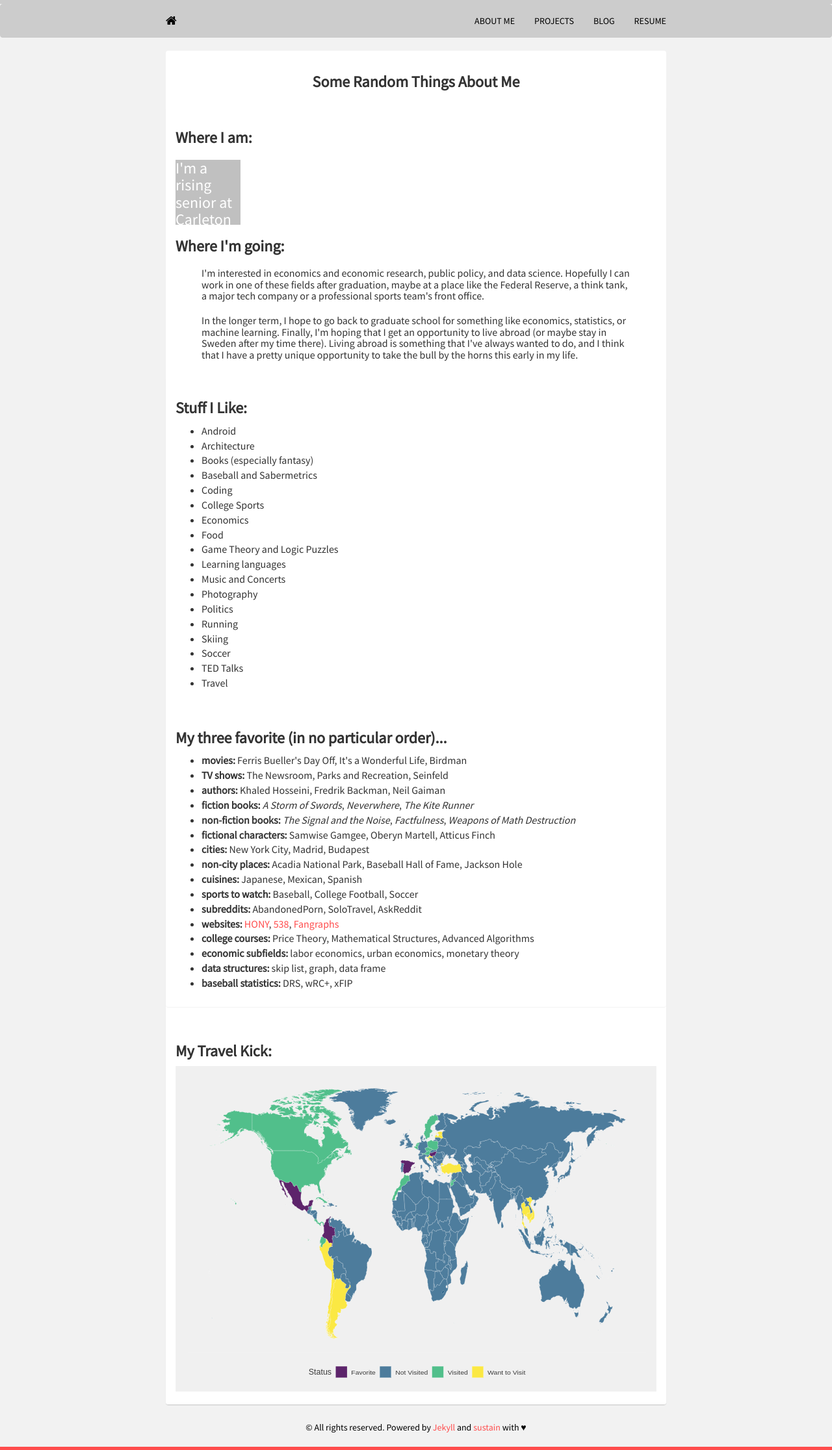
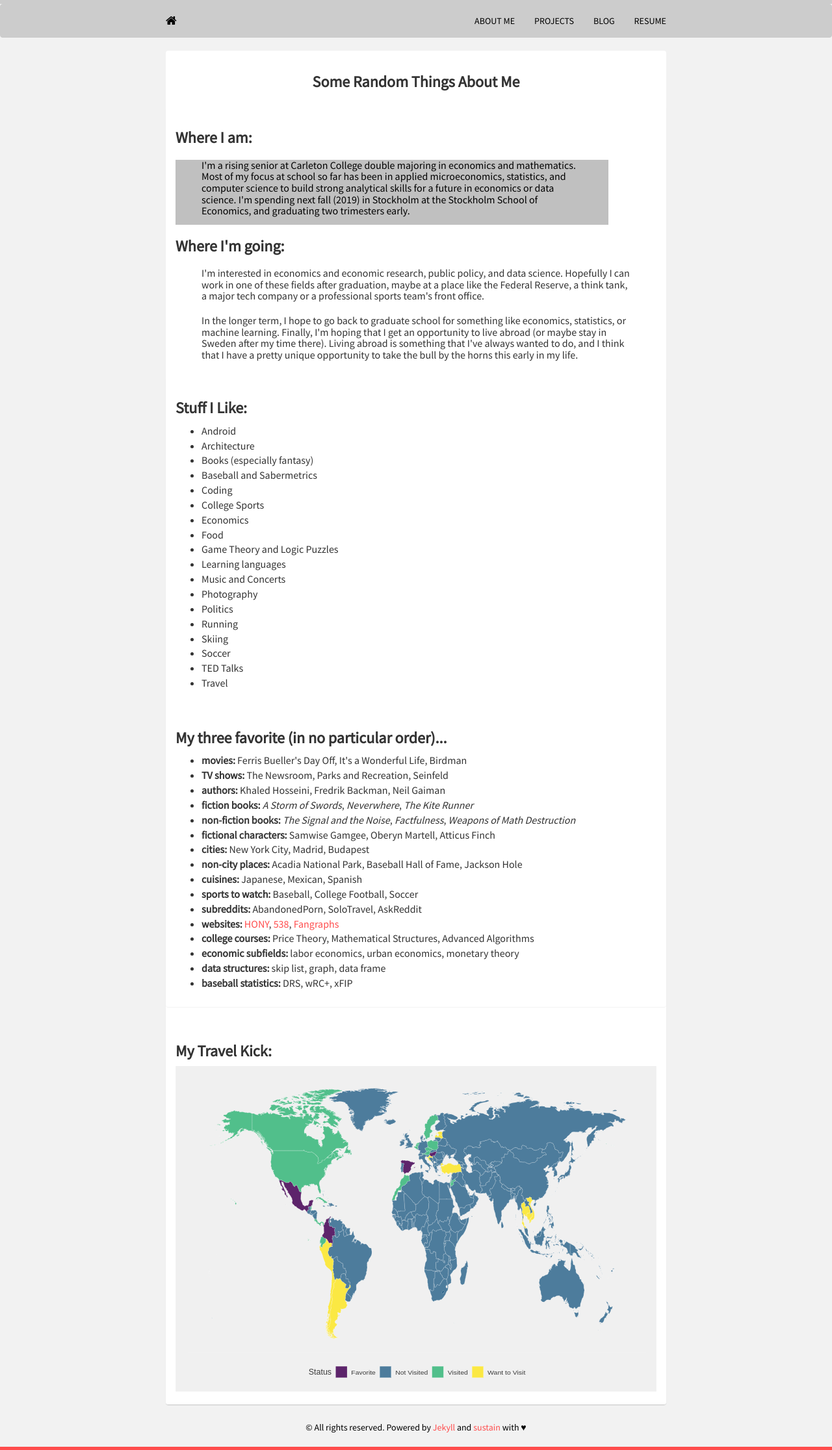
Before and after one commit to mrkaye97/mrkaye97.github.io, a Jekyll site: the page built from about.html, in a window 1280 px wide. Shown: the whole page at 65% size. Built offline with Jekyll 4.4.1, drawn with Linux system fonts in a browser that asks for light colours; nearby versions of some CDN libraries.

Commit message:
Update about.html

```diff
--- a/about.html
+++ b/about.html
@@ -29,10 +29,10 @@ Title: About Me
 				<head>
 				<style>
 				#myDIV {
-				  width: 100px;
+				  width: 90%;
 				  height: 100px;
 				  background-color: silver;
-				  color: white;
+				  color: black;
 				}
 
 				/* Safari 4.0 - 8.0 */
@@ -47,7 +47,7 @@ Title: About Me
 				</head>
 
 				<div id="myDIV">
-				  <h3>I'm a rising senior at Carleton College double majoring in economics and mathematics. Most of my focus at school so far has been in applied microeconomics, statistics, and computer science to build strong analytical skills for a future in economics or data science. I'm spending next fall (2019) in Stockholm at the Stockholm School of Economics, and graduating two trimesters early.</h3>
+				  <h3 style="font-size:16px;margin-left: 2.5em;margin-right: 2.5em">I'm a rising senior at Carleton College double majoring in economics and mathematics. Most of my focus at school so far has been in applied microeconomics, statistics, and computer science to build strong analytical skills for a future in economics or data science. I'm spending next fall (2019) in Stockholm at the Stockholm School of Economics, and graduating two trimesters early.</h3>
 				</div>
 
 
```
